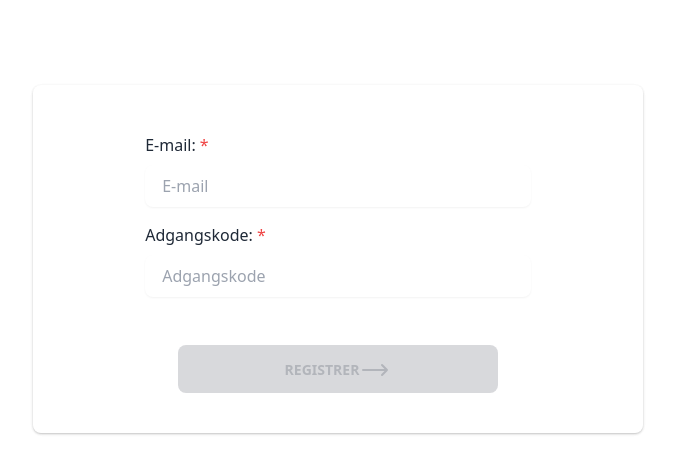
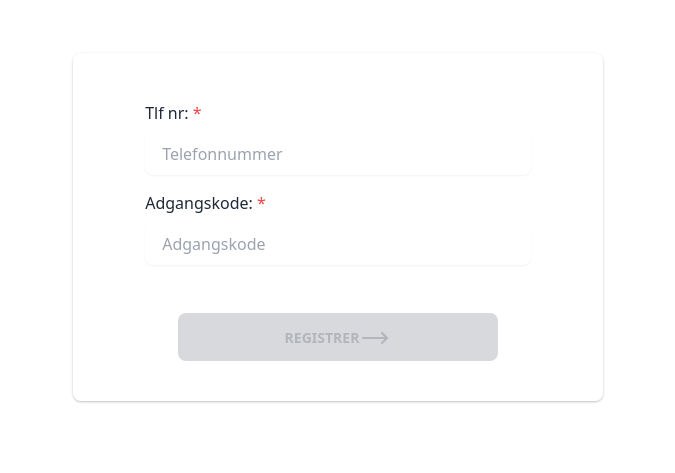
Before and after one commit to Mihusu/myBicycle, a React (Vite) app in the folder site/: page /login in a window 1280 px wide. Shown: the part 171-644 px from the top of the page, without its empty margins (302-977 px from the left). Built offline with nearby package versions, Linux system fonts and the light colour scheme.

Commit message:
Updates to login page

```diff
--- a/site/src/pages/Login.jsx
+++ b/site/src/pages/Login.jsx
@@ -13,18 +13,18 @@ function Login() {
         formState: { errors },
     } = useForm({
         defaultValues: {
-            email: "",
+            phoneNumber: "",
             password: "",
         },
     });
 
-    // Define state variables to store the email and password inputs
-    // email regex: ^[a-zA-Z0-9_.+-]+@[a-zA-Z0-9-]+\.[a-zA-Z0-9-.]+$
-    const [email, setEmail] = useState('');
+    // Define state variables to store the phoneNumber and password inputs
+    // phoneNumber regex: ^[a-zA-Z0-9_.+-]+@[a-zA-Z0-9-]+\.[a-zA-Z0-9-.]+$
+    const [phoneNumber, setPhoneNumber] = useState('');
     const [password, setPassword] = useState("");
 
     // Watches the
-    const watchInputs = watch(["email", "password"]);
+    const watchInputs = watch(["phoneNumber", "password"]);
 
     // checks whether password matches verification
     function matchPassword(password, verify) {
@@ -45,8 +45,8 @@ function Login() {
     const onSubmit = (data) => {
         // Prevent the default browser behavior
         data.preventDefault();
-        // Do something with the email and password inputs
-        console.log(email, password);
+        // Do something with the phoneNumber and password inputs
+        console.log(phoneNumber, password);
 
         console.log(data);
         const requestOptions = {
@@ -60,32 +60,32 @@ function Login() {
             .catch((error) => setError(error.message));
 
         // Clear the inputs
-        setEmail("");
+        setPhoneNumber("");
         setPassword("");
     };
 
     return (
-        <div className="flex flex-col items-center justify-center py-64">
+        <div className="flex flex-col items-center justify-center py-56">
             <div className="bg-white rounded-lg shadow dark:bg-gray-800 md:w-auto">
                 {/* Use a form element to wrap the inputs and button */}
                 <form
-                    className="rounded-lg bg-white py-8 shadow dark:bg-gray-800 sm:px-2 md:w-auto md:px-8 lg:px-20"
+                    className="rounded-lg bg-white py-8 shadow dark:bg-gray-800 sm:px-2 md:px-4 lg:px-10"
                     onSubmit={handleSubmit(onSubmit, onError)}
                 >
-                    {/* Use input elements for email and password */}
+                    {/* Use input elements for phoneNumber and password */}
                     <div className="pt-4 pb-2 font-light text-gray-800 dark:text-white px-8"
                         control={control}
                         rules={{ required: true }}>
-                        E-mail:
+                        Tlf nr:
                         <span className="required-dot text-red-500"> *</span>
                     </div>
                     <div className="px-8">
                         <input
                             type="text"
-                            placeholder="E-mail"
+                            placeholder="Telefonnummer"
                             className="rounded-lg border-transparent flex-1 appearance-none border border-gray-300 w-full py-2 px-4 bg-white text-gray-700 placeholder-gray-400 shadow-sm text-base focus:outline-none focus:ring-2 focus:ring-purple-600 focus:border-transparent"
-                            value={email}
-                            onChange={(e) => setEmail(e.target.value)}
+                            value={phoneNumber}
+                            onChange={(e) => setPhoneNumber(e.target.value)}
                         />
                         {errors.password && <span>This field is required</span>}
                     </div>
```
